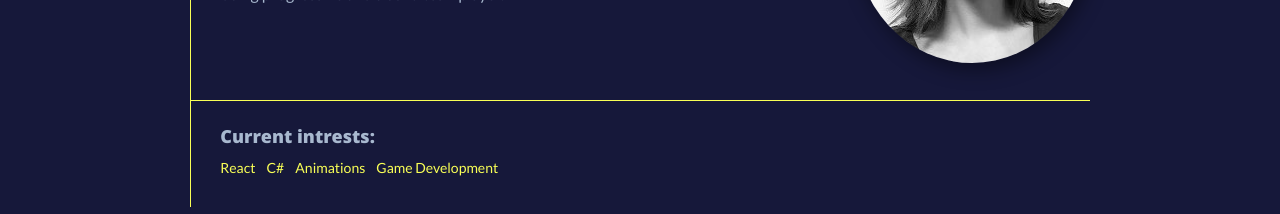
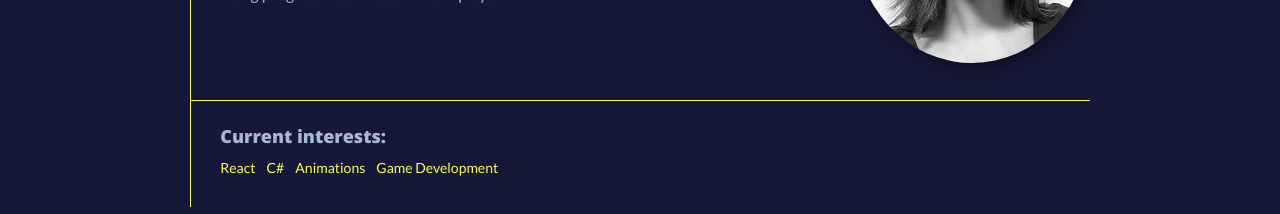
Before and after one commit to maso1905/portfolio-v1, a React (Create React App) app: page / in a window 1280 px wide. Shown: the part 1160-1374 px from the top of the page. Built offline with nearby package versions, Linux system fonts and the light colour scheme.

Commit message:
text update

```diff
--- a/src/components/AboutSection/index.js
+++ b/src/components/AboutSection/index.js
@@ -45,7 +45,7 @@ const AboutSection = ({img, alt, p1, intrest1, intrest2, intrest3, intrest4}) =>
                 <Row2>
                     <Col3>
                         <InfoWrapper>
-                            <h3>Current intrests:</h3>
+                            <h3>Current interests:</h3>
                             <IntrestsList>
                                 {intrests.map((intrestItem)=>{
                                     return  <IntrestItem>{intrestItem}</IntrestItem>
```
